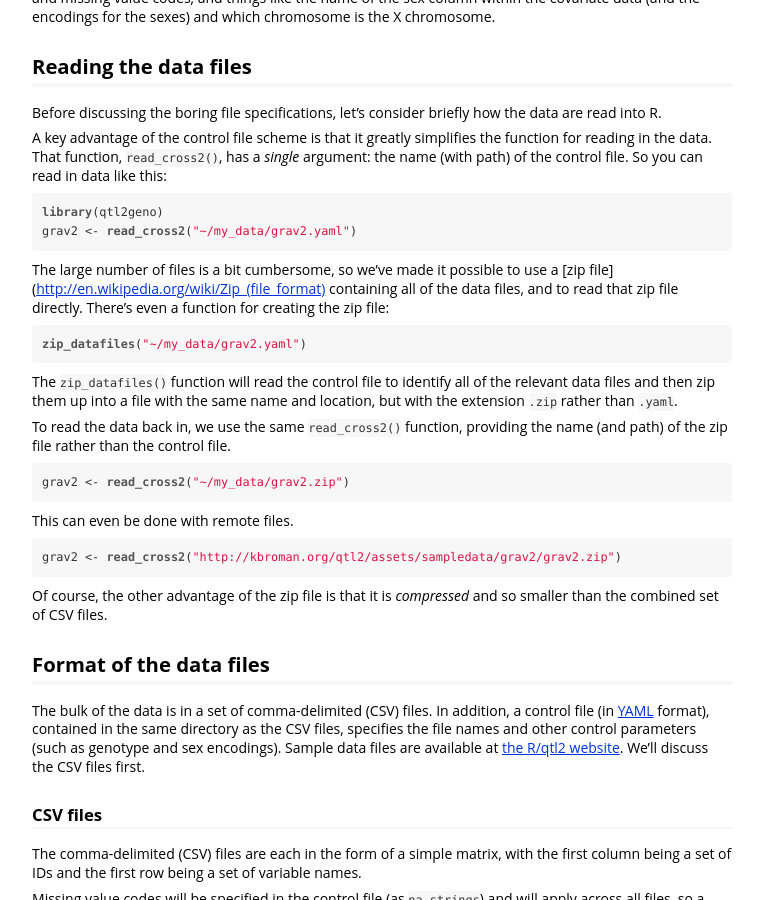
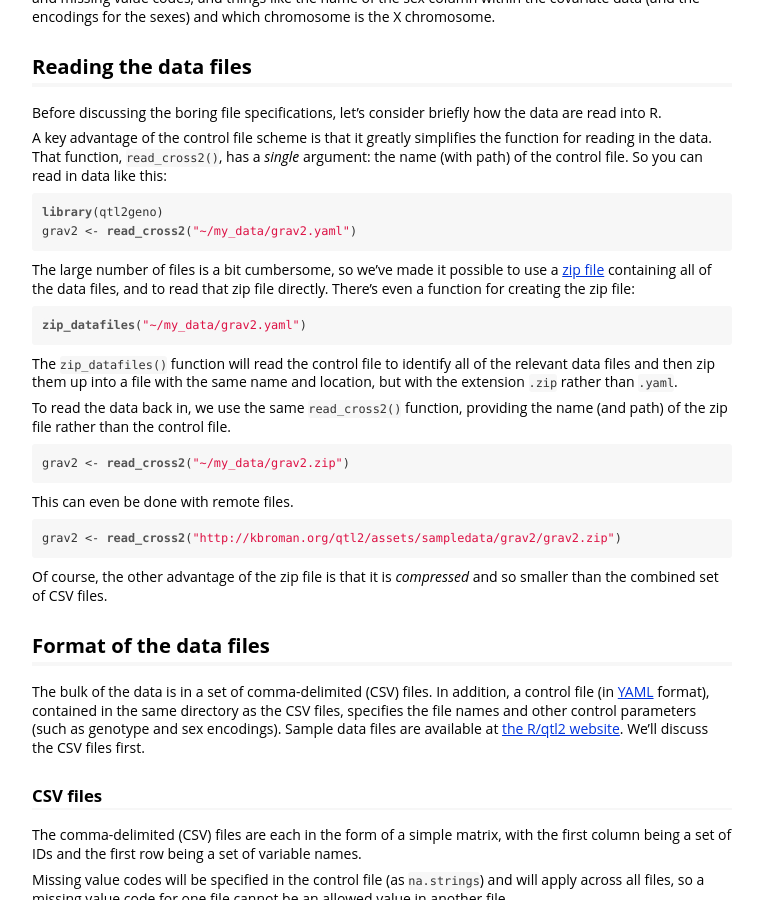
Before and after one commit to rqtl/qtl2, a Jekyll site: the page assets/vignettes/input_files.html, which Jekyll copies as it is, in a window 1280 px wide and 900 px high, scrolled down 426 px. Shown: the whole window, without its empty margins (258-1021 px from the left). Built offline with Jekyll 4.4.1, drawn with Linux system fonts in a browser that asks for light colours.

Commit message:
Fix URL in assets/vignettes/input_files.html

```diff
--- a/assets/vignettes/input_files.html
+++ b/assets/vignettes/input_files.html
@@ -66,7 +66,7 @@ code > span.er { color: #ff0000; font-weight: bold; }
 <p>A key advantage of the control file scheme is that it greatly simplifies the function for reading in the data. That function, <code>read_cross2()</code>, has a <em>single</em> argument: the name (with path) of the control file. So you can read in data like this:</p>
 <pre class="sourceCode r"><code class="sourceCode r"><span class="kw">library</span>(qtl2geno)
 grav2 &lt;-<span class="st"> </span><span class="kw">read_cross2</span>(<span class="st">&quot;~/my_data/grav2.yaml&quot;</span>)</code></pre>
-<p>The large number of files is a bit cumbersome, so we’ve made it possible to use a [zip file](<a href="http://en.wikipedia.org/wiki/Zip_(file_format)" class="uri">http://en.wikipedia.org/wiki/Zip_(file_format)</a> containing all of the data files, and to read that zip file directly. There’s even a function for creating the zip file:</p>
+<p>The large number of files is a bit cumbersome, so we’ve made it possible to use a <a href="http://en.wikipedia.org/wiki/Zip_(file_format)">zip file</a> containing all of the data files, and to read that zip file directly. There’s even a function for creating the zip file:</p>
 <pre class="sourceCode r"><code class="sourceCode r"><span class="kw">zip_datafiles</span>(<span class="st">&quot;~/my_data/grav2.yaml&quot;</span>)</code></pre>
 <p>The <code>zip_datafiles()</code> function will read the control file to identify all of the relevant data files and then zip them up into a file with the same name and location, but with the extension <code>.zip</code> rather than <code>.yaml</code>.</p>
 <p>To read the data back in, we use the same <code>read_cross2()</code> function, providing the name (and path) of the zip file rather than the control file.</p>
```
